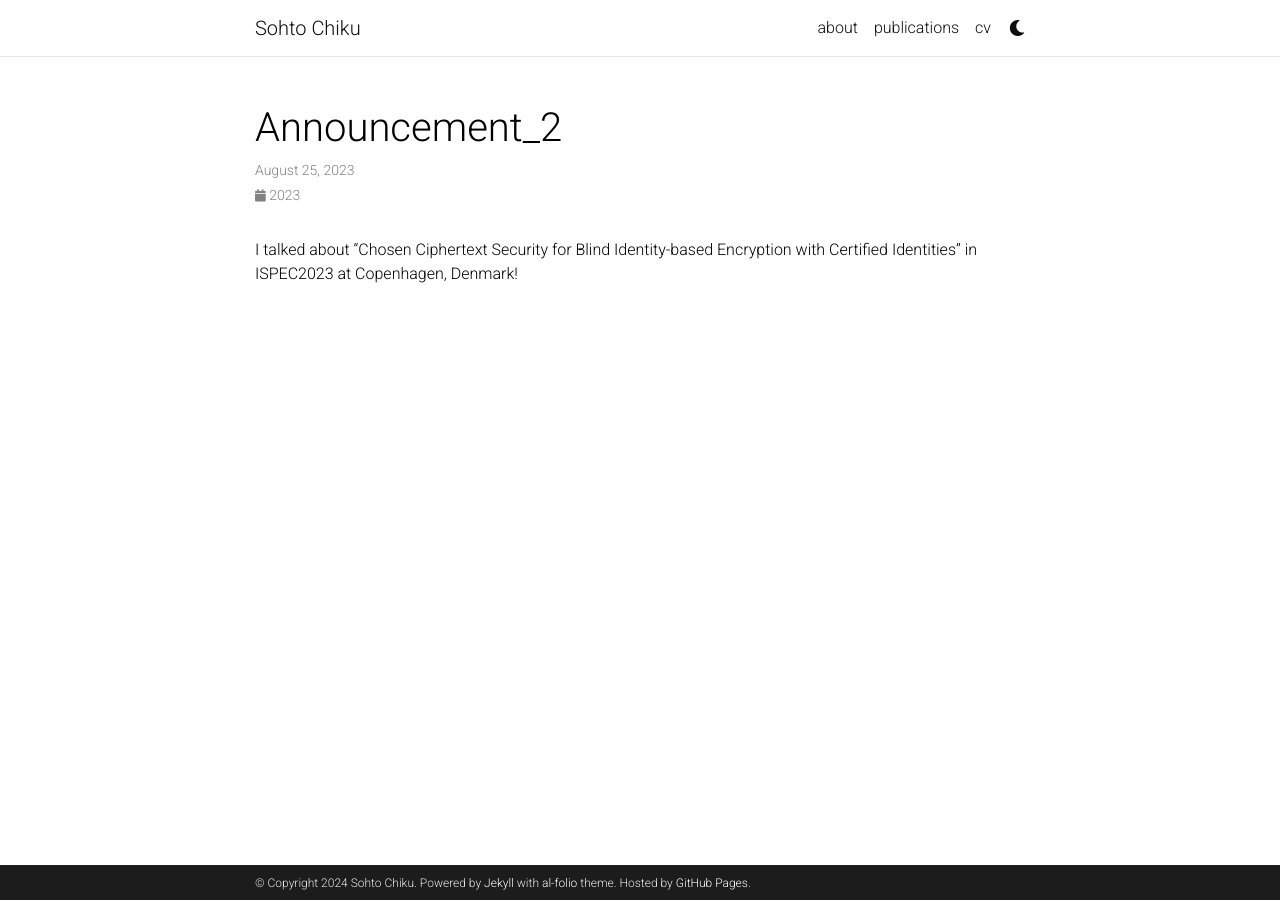
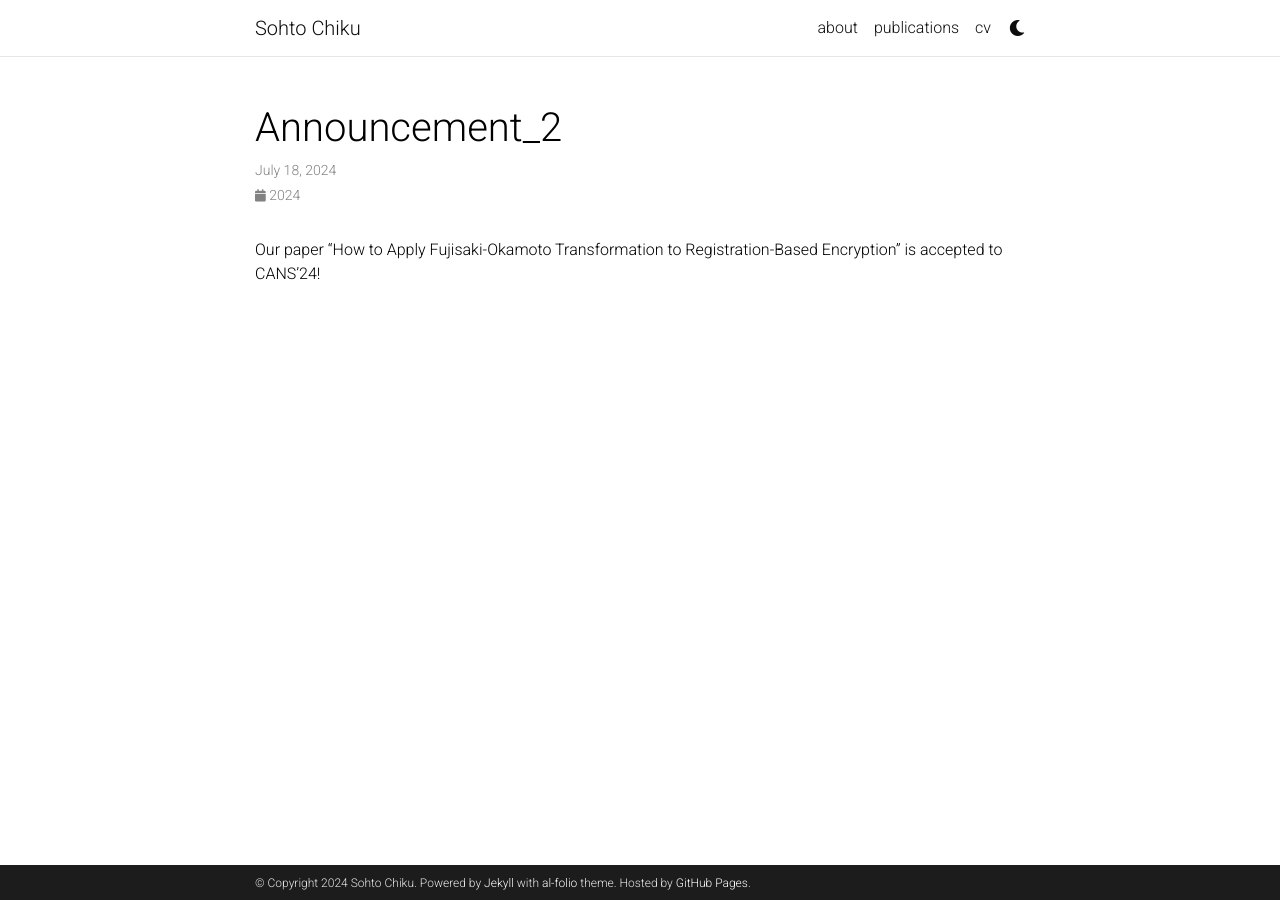
Before and after one commit to csort99/csort99.github.io, a Jekyll site: the page built from _news/announcement_2.md, in a window 1280 px wide. Built offline with Jekyll 4.4.1, drawn with Linux system fonts in a browser that asks for light colours; comment, search, counter and statistics services are not loaded; a style sheet for code colours, icons or effects is not loaded.

Commit message:
Update announcement_2.md

```diff
--- a/_news/announcement_2.md
+++ b/_news/announcement_2.md
@@ -1,7 +1,7 @@
 ---
 layout: post
-date: 2023-08-25
+date: 2024-07-18
 inline: true
 ---
 
-I talked about "Chosen Ciphertext Security for Blind Identity-based Encryption with Certified Identities" in ISPEC2023 at Copenhagen, Denmark! <!--See the full paper [here](https://eprint.iacr.org/2022/141.pdf)-->
+Our paper "How to Apply Fujisaki-Okamoto Transformation to Registration-Based Encryption" is accepted to CANS'24! <!--See the full paper [here](https://eprint.iacr.org/20xx/xxx.pdf)-->
```
